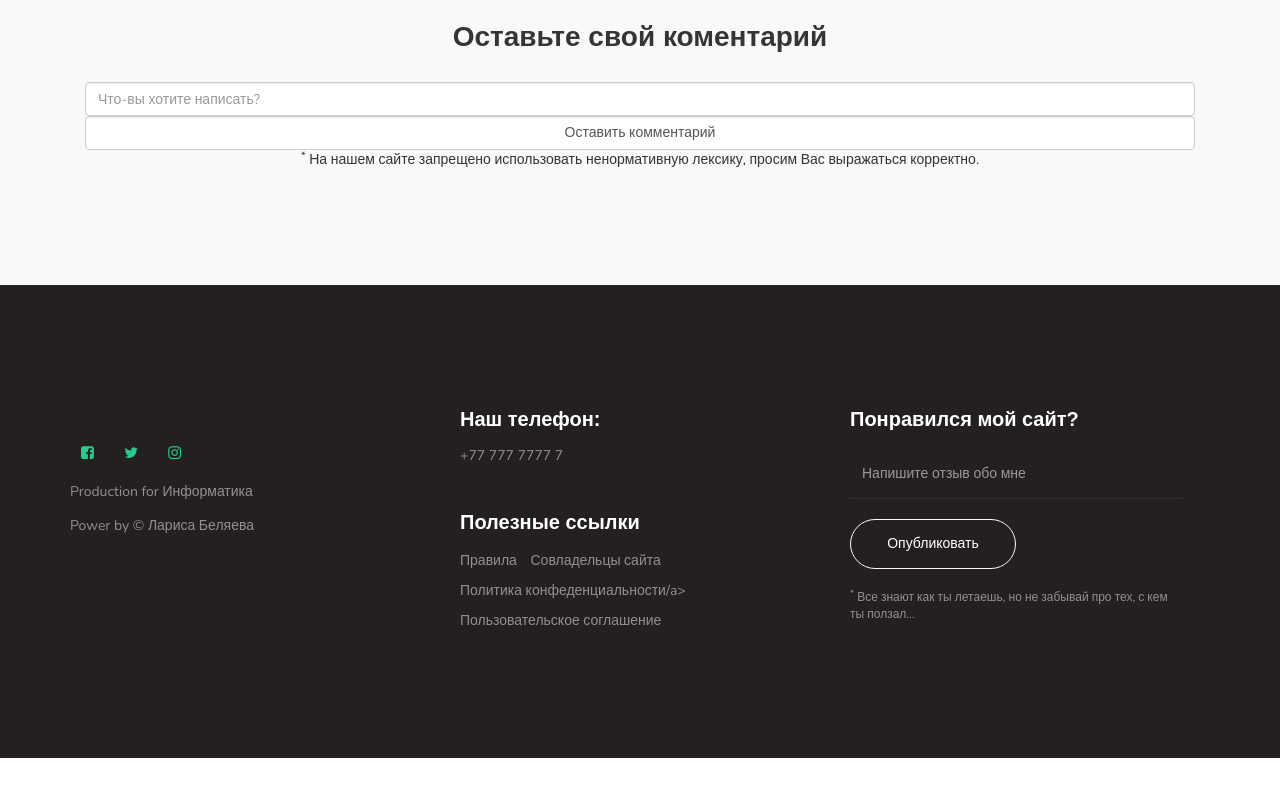
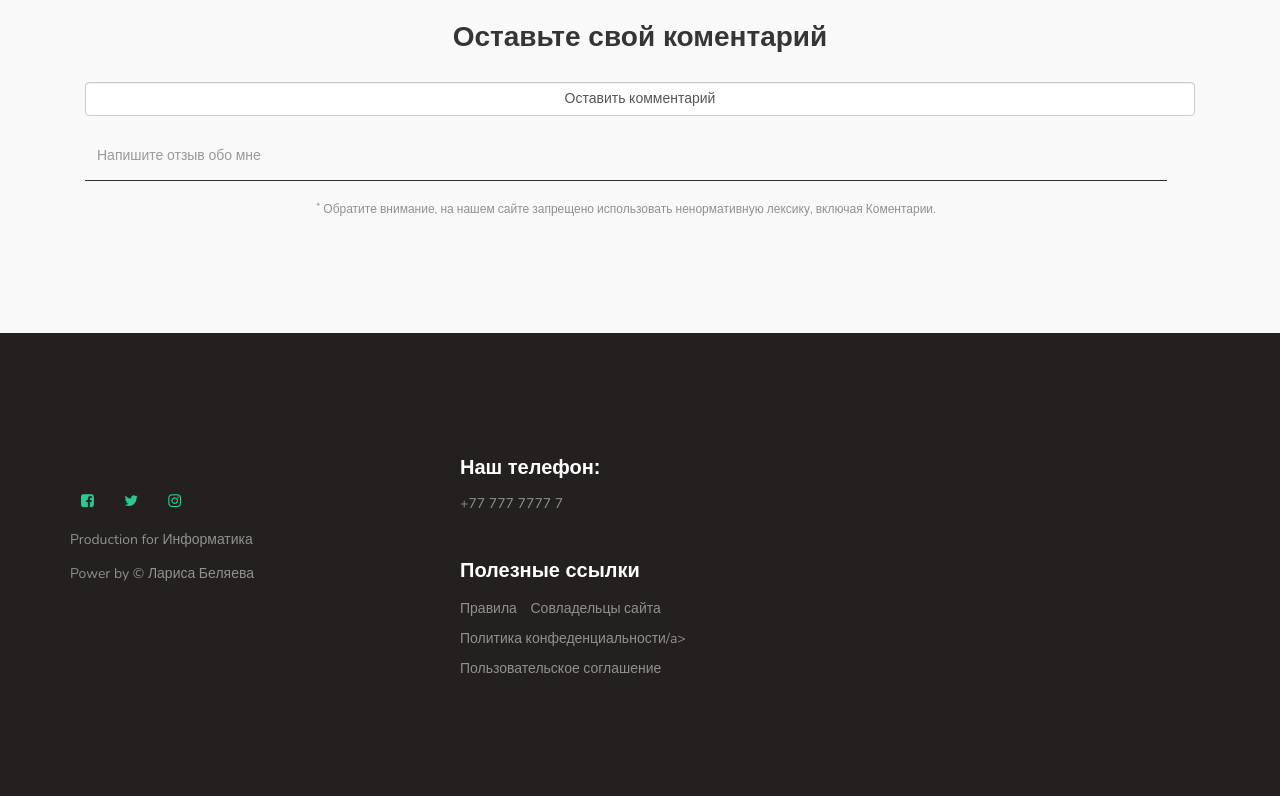
Before and after one commit to adminhelpers/loriks, a plain HTML site: page page3.html in a window 1280 px wide. Shown: the part 1580-2376 px from the top of the page. Before the commit the page ends 2338 px from the top, so only its background shows below. Drawn offline with nearby package versions, Linux system fonts and the light colour scheme; a web font is replaced by a local one.

Commit message:
Update page3.html

```diff
--- a/page3.html
+++ b/page3.html
@@ -134,10 +134,18 @@
                               <div>
                                    <div class="form-group">
                                         <form action="#" method="get">
-                                             <input type="email" class="form-control" placeholder="Что-вы хотите написать?" name="email" id="email" required="">
                                              <input type="submit" class="form-control" name="submit" id="form-submit" value="Оставить комментарий">
                                         </form>
-                                        <span><sup>*</sup> На нашем сайте запрещено использовать ненормативную лексику, просим Вас выражаться корректно.</span>
+                                   </div>
+                                   <div class="footer-info newsletter-form">
+
+                                       <div class="form-group">
+                                           <form action="#" method="get">
+                                                <input type="email" class="form-control" placeholder="Напишите отзыв обо мне" name="email" id="email" required="">
+
+                                           </form>
+                                           <span><sup>*</sup> Обратите внимание, на нашем сайте запрещено использовать ненормативную лексику, включая Коментарии.</span>
+                                       </div>
                                    </div>
                               </div>
                          </div>
@@ -184,24 +192,6 @@
                               </div>
                          </div>
                     </div>
-
-                    <div class="col-md-4 col-sm-12">
-                         <div class="footer-info newsletter-form">
-                              <div class="section-title">
-                                   <h2>Понравился мой сайт?</h2>
-                              </div>
-                              <div>
-                                   <div class="form-group">
-                                        <form action="#" method="get">
-                                             <input type="email" class="form-control" placeholder="Напишите отзыв обо мне" name="email" id="email" required="">
-                                             <input type="submit" class="form-control" name="submit" id="form-submit" value="Опубликовать">
-                                        </form>
-                                        <span><sup>*</sup> Все знают как ты летаешь, но не забывай про тех, с кем ты ползал...</span>
-                                   </div>
-                              </div>
-                         </div>
-                    </div>
-
                </div>
           </div>
      </footer>
```
